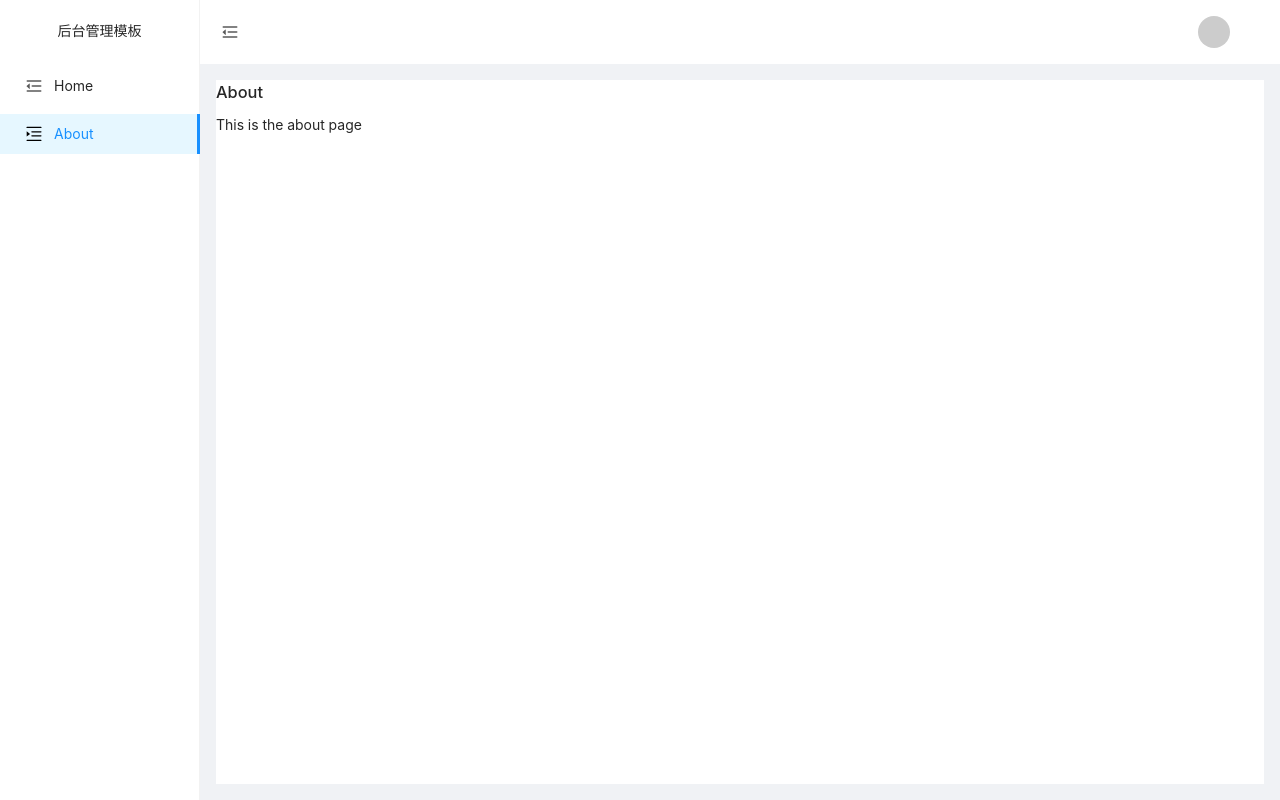
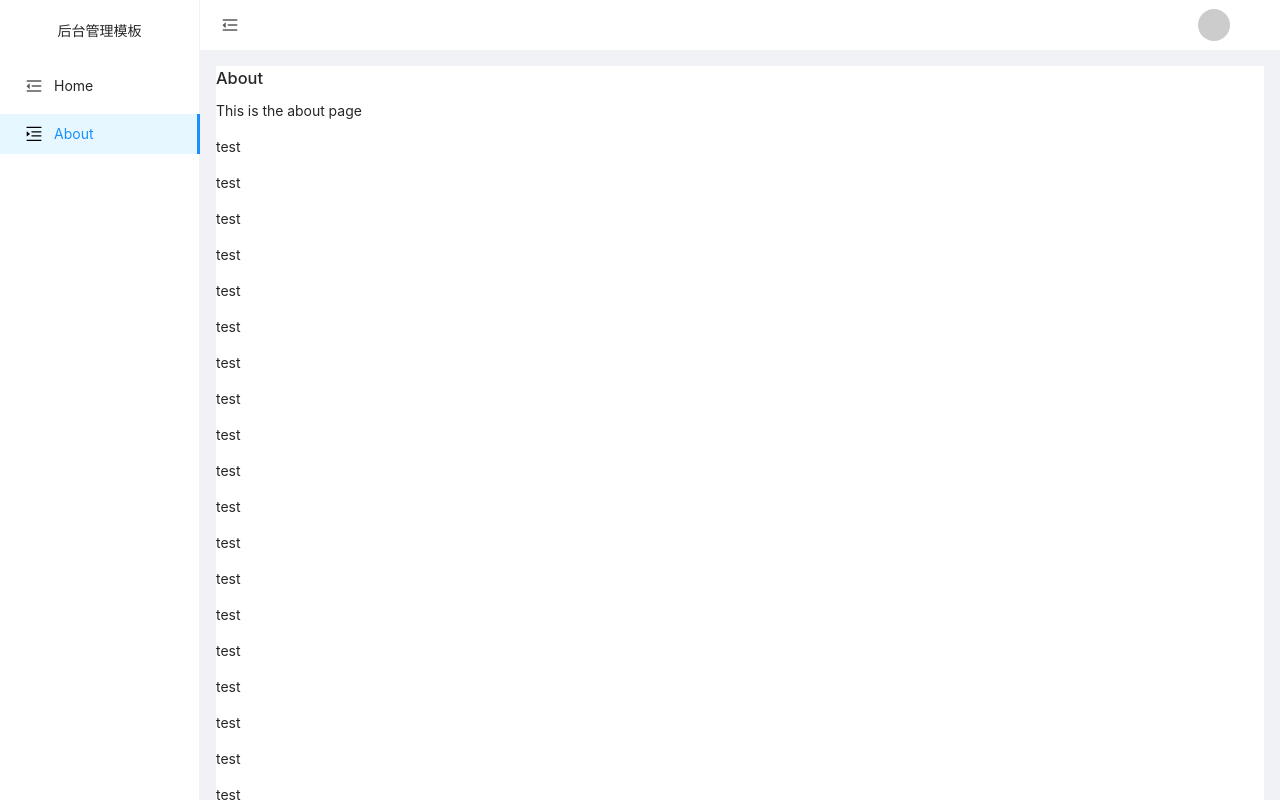
Before and after one commit to lilonghe/web-template, a React (Vite) app in the folder management-system-react/: page /about in a window 1280 px wide. Built offline with nearby package versions, Linux system fonts and the light colour scheme.

Commit message:
feat: main content height

```diff
--- a/management-system-react/src/app.module.less
+++ b/management-system-react/src/app.module.less
@@ -25,4 +25,7 @@
 
 :root {
     --color-layout-bg: #fff;
+
+    --layout-header-height: 50px;
+    --layout-gap: 16px;
 }
--- a/management-system-react/src/components/layout/basicLayout.module.less
+++ b/management-system-react/src/components/layout/basicLayout.module.less
@@ -4,16 +4,20 @@
     justify-content: space-between;
     align-items: center;
     padding-left: 20px;
+    height: var(--layout-header-height);
 }
 
 .mainContent {
-    margin: 16px;
+    margin: 0 var(--layout-gap);
     background-color: var(--color-layout-bg);
+    min-height: calc(100% - var(--layout-gap));
+    margin-bottom: var(--layout-gap);
 }
 
 .contentWrapper {
     flex: 1;
-    display: flex;
+    overflow: auto;
+    padding-top: 16px;
 }
 
 .logo {
--- a/management-system-react/src/pages/about/index.jsx
+++ b/management-system-react/src/pages/about/index.jsx
@@ -4,6 +4,7 @@ export default function About() {
         <div>
             <h1>About</h1>
             <p>This is the about page</p>
+            {Array(100).fill('test').map(item => <p key={item}>{item}</p>)}
         </div>
     )
 }
--- a/management-system-react/src/routes.jsx
+++ b/management-system-react/src/routes.jsx
@@ -3,7 +3,7 @@ import { lazy } from 'react';
 const routes = [
     {
         path: '/',
-        exact: true,
+        // exact: true,
         component: lazy(() => import('./pages/home')),
     },
     {
```
